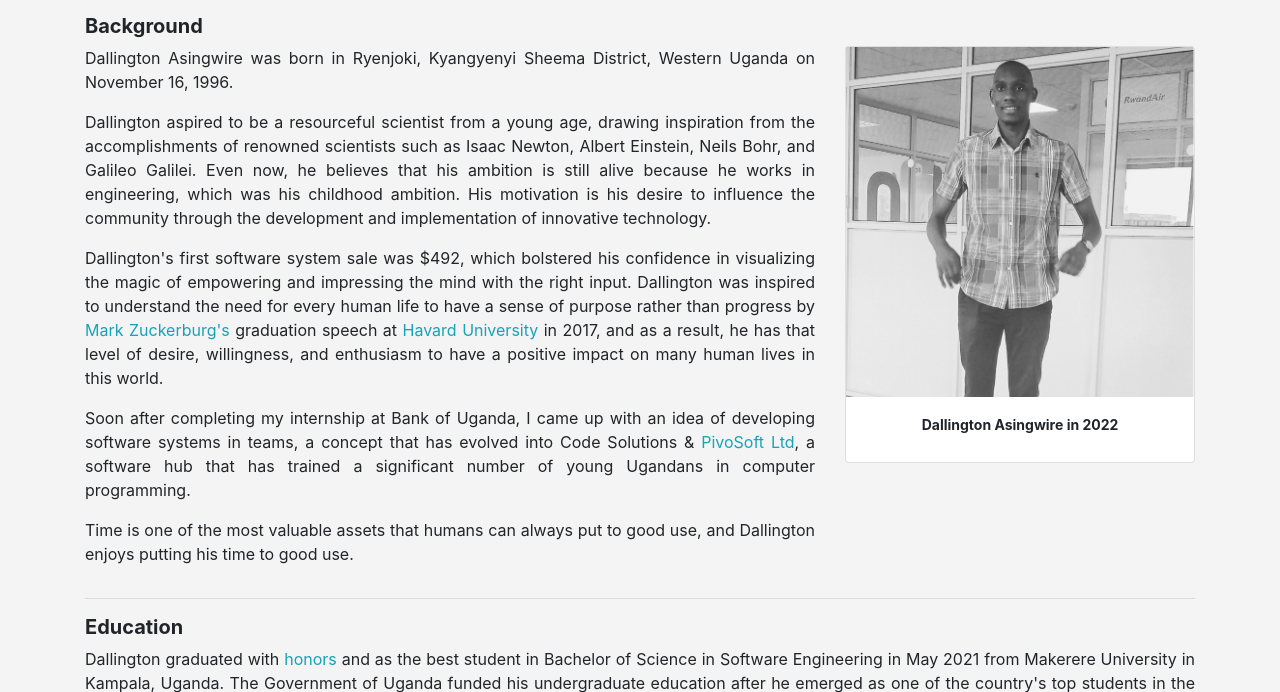
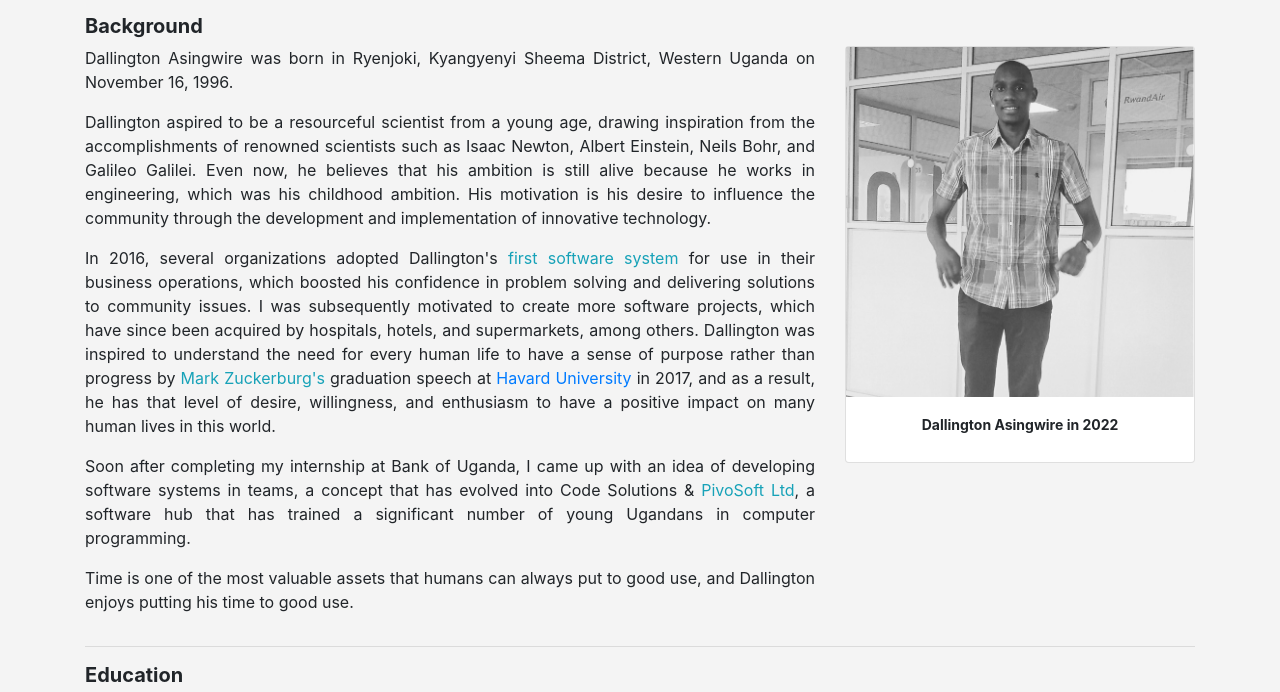
Before and after one commit to d-asingwire/dallingtonug, a PHP site: page / in a window 1280 px wide. Shown: the part 538-1230 px from the top of the page. Run offline with PHP 8.4, Linux system fonts and the light colour scheme.

Commit message:
edited intro part

```diff
--- a/index.php
+++ b/index.php
@@ -121,11 +121,11 @@
                         </p>
 
                         <p>
-                            Dallington's first software system sale was $492, which bolstered his confidence in
-                            visualizing the magic of empowering and impressing the mind with the right input. Dallington
+                           In 2016, several organizations adopted Dallington's <a class="text-info" href="https://posv1.parkproug.com" target="_blank">first software system</a> for use in their business operations, which boosted his confidence in problem solving and delivering solutions to community issues.
+                           I was subsequently motivated to create more software projects, which have since been acquired by hospitals, hotels, and supermarkets, among others.  Dallington
                             was inspired to understand the need for every human life to have a sense of purpose rather
                             than progress by <span class="text-info">Mark Zuckerburg's</span> graduation speech at <a
-                                href="http://www.havard.com" class="text-info">Havard University</a> in 2017, and as a
+                                href="http://www.havard.com">Havard University</a> in 2017, and as a
                             result, he has that level of desire, willingness, and enthusiasm to have a positive impact
                             on many human lives in this world.
                         </p>
```
